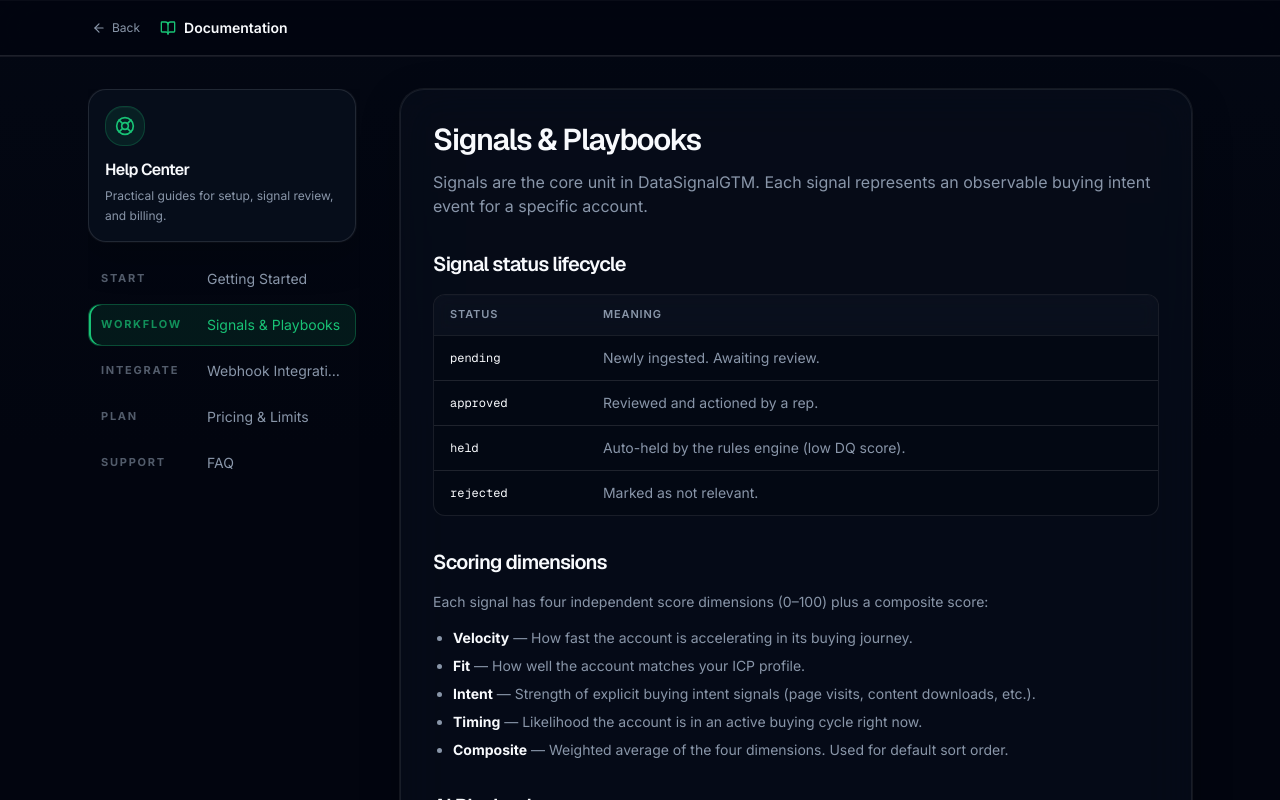
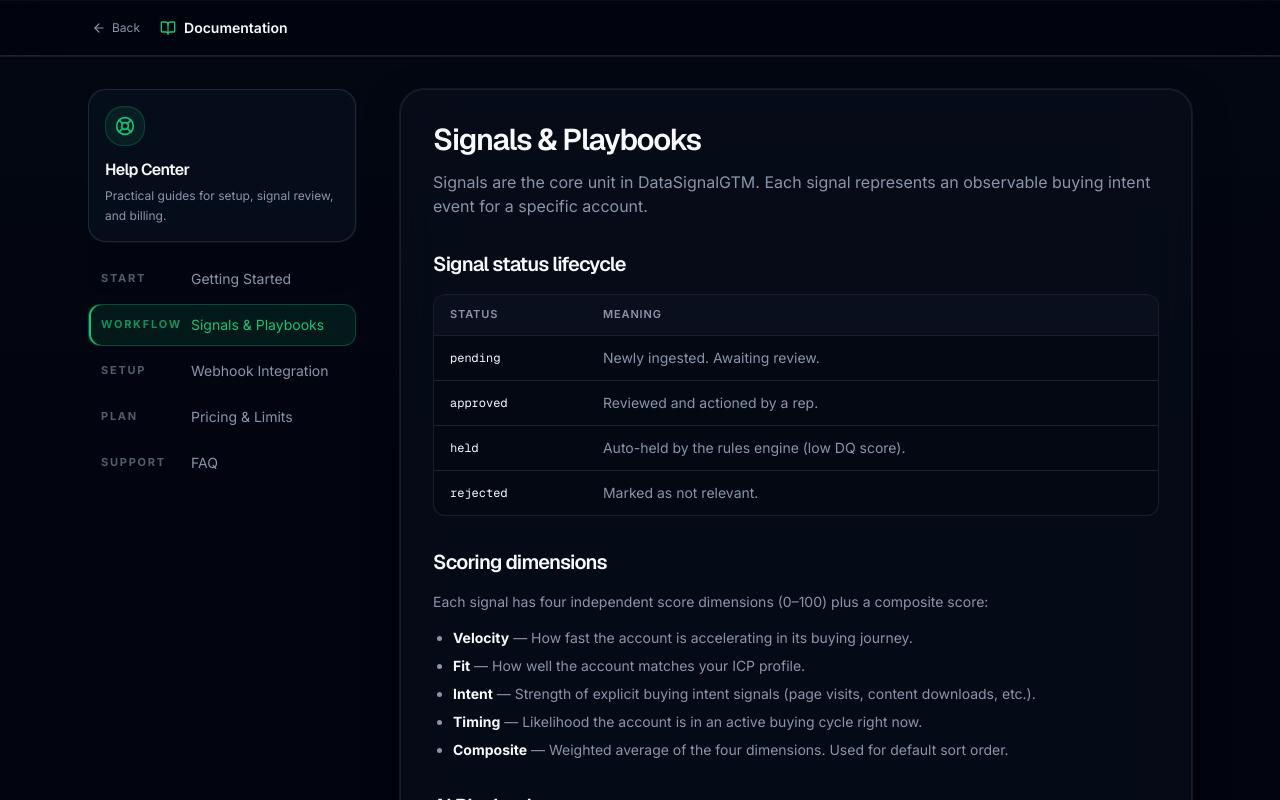
Before and after one commit to frvnkhvrt/DataSignalGTM, a Next.js app: page /help/signals in a window 1280 px wide. Shown: the top 800 px of the page. Built offline with nearby package versions, Linux system fonts and the light colour scheme; no server answers.

Commit message:
design: fix table rounded top corners, help backlink destination, and sidebar label text overflow

```diff
--- a/app/help/layout.tsx
+++ b/app/help/layout.tsx
@@ -13,7 +13,7 @@
       <nav className="sticky top-0 z-40 border-b border-border/70 bg-background/88 backdrop-blur-xl ds-chrome-divider ds-inset-top-soft">
         <div className="mx-auto flex h-14 max-w-6xl items-center gap-4 px-4 sm:px-6">
           <Link
-            href="/"
+            href="/dashboard"
             className="ds-focus-ring ds-transition-muted flex shrink-0 items-center gap-1.5 rounded-md px-1 py-0.5 text-xs text-muted-foreground hover:text-foreground motion-reduce:transition-none"
           >
             <ArrowLeft className="h-3.5 w-3.5 shrink-0" strokeWidth={2} />
--- a/components/help/help-nav.tsx
+++ b/components/help/help-nav.tsx
@@ -7,7 +7,7 @@
 const sections = [
   { href: "/help", label: "Getting Started", eyebrow: "Start" },
   { href: "/help/signals", label: "Signals & Playbooks", eyebrow: "Workflow" },
-  { href: "/help/webhook", label: "Webhook Integration", eyebrow: "Integrate" },
+  { href: "/help/webhook", label: "Webhook Integration", eyebrow: "Setup" },
   { href: "/help/pricing", label: "Pricing & Limits", eyebrow: "Plan" },
   { href: "/help/faq", label: "FAQ", eyebrow: "Support" },
 ];
@@ -48,7 +48,7 @@
             <span
               className={cn(
                 "ds-eyebrow shrink-0 ds-transition-muted",
-                variant === "sidebar" && "w-24",
+                variant === "sidebar" && "w-20",
                 variant === "rail" && "w-auto pr-0 text-[10px]",
                 isActive ? "text-primary/70" : "text-muted-foreground/60 group-hover:text-muted-foreground"
               )}
--- a/components/tables/accounts-table.tsx
+++ b/components/tables/accounts-table.tsx
@@ -410,7 +410,7 @@
       </Card>
 
       <Card className="min-w-0 bg-card/80 p-0 ds-card-inner-glow" aria-busy={isLoading || isRefetching}>
-        <div className="min-w-0 rounded-b-xl overflow-x-auto overscroll-x-contain overscroll-y-contain touch-pan-x [-webkit-overflow-scrolling:touch] [scrollbar-gutter:stable] max-lg:max-h-[min(70vh,28rem)] max-lg:overflow-y-auto">
+        <div className="min-w-0 rounded-xl overflow-x-auto overscroll-x-contain overscroll-y-contain touch-pan-x [-webkit-overflow-scrolling:touch] [scrollbar-gutter:stable] max-lg:max-h-[min(70vh,28rem)] max-lg:overflow-y-auto">
           <Table className="min-w-[min(100%,48rem)]">
             <TableHeader className="sticky top-0 z-20 isolate border-b border-border/70 bg-background/[0.97] shadow-[0_6px_16px_-8px_rgb(0_0_0/0.28)] ring-1 ring-border/15 backdrop-blur-md supports-[backdrop-filter]:bg-background/80 dark:supports-[backdrop-filter]:bg-background/70">
               {table.getHeaderGroups().map((headerGroup) => (
--- a/components/tables/signals-table.tsx
+++ b/components/tables/signals-table.tsx
@@ -500,7 +500,7 @@
       </Card>
 
       <Card className="min-w-0 bg-card/80 p-0 ds-card-inner-glow" aria-busy={isLoading || isRefetching}>
-        <div className="min-w-0 rounded-b-xl overflow-x-auto overscroll-x-contain overscroll-y-contain touch-pan-x [-webkit-overflow-scrolling:touch] [scrollbar-gutter:stable] max-lg:max-h-[min(70vh,28rem)] max-lg:overflow-y-auto">
+        <div className="min-w-0 rounded-xl overflow-x-auto overscroll-x-contain overscroll-y-contain touch-pan-x [-webkit-overflow-scrolling:touch] [scrollbar-gutter:stable] max-lg:max-h-[min(70vh,28rem)] max-lg:overflow-y-auto">
           <Table className="min-w-[min(100%,52rem)]">
             <TableHeader className="sticky top-0 z-20 isolate border-b border-border/70 bg-background/[0.97] shadow-[0_6px_16px_-8px_rgb(0_0_0/0.28)] ring-1 ring-border/15 backdrop-blur-md supports-[backdrop-filter]:bg-background/80 dark:supports-[backdrop-filter]:bg-background/70">
               {table.getHeaderGroups().map((headerGroup) => (
```
